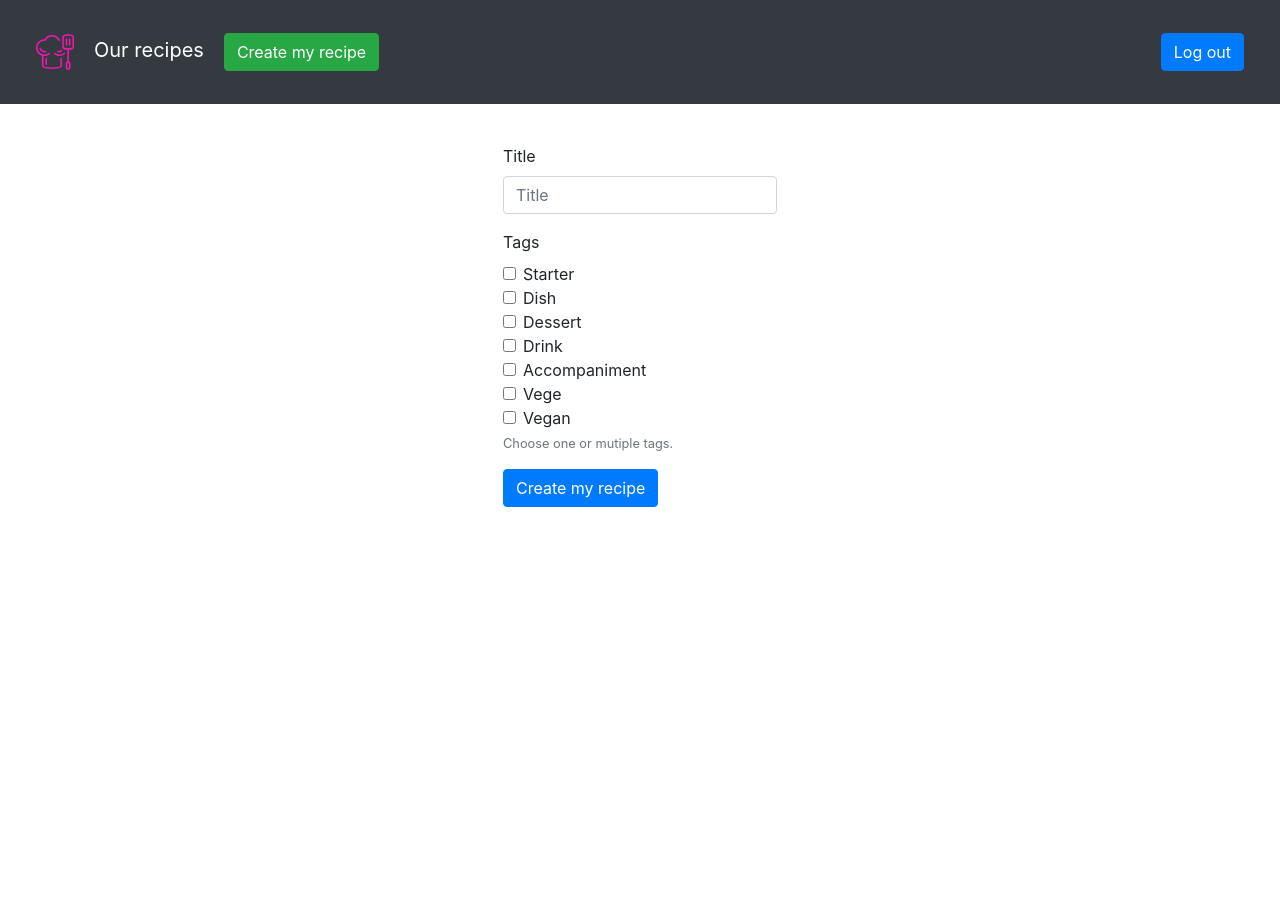
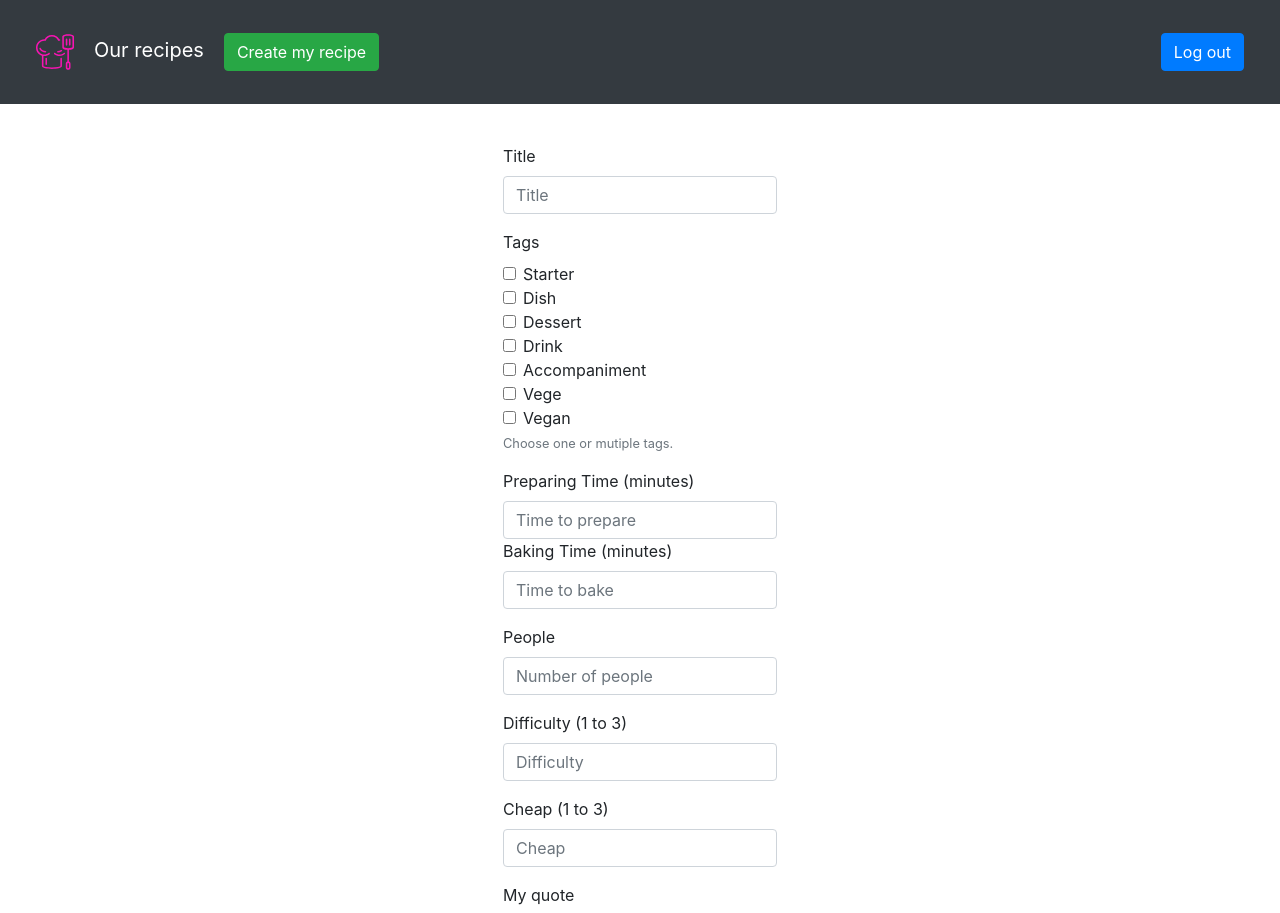
Before and after one commit to Hugo-Hontans/our-recipes, a React (Create React App) app in the folder client/: page /create in a window 1280 px wide. Shown: the top 913 px of the page. Before the commit the page ends 800 px from the top, so only its background shows below. Built offline with nearby package versions, Linux system fonts and the light colour scheme; no server answers; sample sign-in values are in the browser's storage.

Commit message:
start to create new fields for a recipe

```diff
--- a/client/src/app/recipe-create/recipe-create.js
+++ b/client/src/app/recipe-create/recipe-create.js
@@ -9,13 +9,16 @@ const tagLabels = ['Starter', 'Dish', 'Dessert', 'Drink', 'Accompaniment', 'Vege
 export const RecipeCreate = () => {
   const [title, setTitle] = useState('');
   const [tags, setTags] = useState([]);
+  const [preparingTime, setPreparingTime] = useState('');
+  const [bakingTime, setBakingTime] = useState('');
+  const [people, setPeople] = useState('');
+  const [difficulty, setDifficulty] = useState('');
+  const [cheap, setCheap] = useState('');
+  const [quote, setQuote] = useState('');
+
   const [isSubmitting, setIsSubmitting] = useState(false);
   const [isInError, setIsInError] = useState(false);
   const [isSuccessed, setIsSuccessed] = useState(false);
-
-  const handleChangeTitle = (event) => {
-    setTitle(event.target.value);
-  };
 
   const handleChangeTag = (event) => {
     const value = event.target.value;
@@ -50,7 +53,7 @@ export const RecipeCreate = () => {
     <Form onSubmit={(event) => {create(); event.preventDefault();}}>
       <Form.Group controlId="title">
         <Form.Label>Title</Form.Label>
-        <Form.Control value={title} onChange={handleChangeTitle} type="text" placeholder="Title" />
+        <Form.Control value={title} onChange={event => setTitle(event.target.value)} type="text" placeholder="Title" />
       </Form.Group>
 
       <Form.Group controlId="tags">
@@ -69,6 +72,33 @@ export const RecipeCreate = () => {
         </Form.Text>
       </Form.Group>
 
+      <Form.Group controlId="time">
+        <Form.Label>Preparing Time (minutes)</Form.Label>
+        <Form.Control value={preparingTime} onChange={event => setPreparingTime(event.target.value)} type="number" placeholder="Time to prepare" />
+        <Form.Label>Baking Time (minutes)</Form.Label>
+        <Form.Control value={bakingTime} onChange={event => setBakingTime(event.target.value)} type="number" placeholder="Time to bake" />
+      </Form.Group>
+
+      <Form.Group controlId="people">
+        <Form.Label>People</Form.Label>
+        <Form.Control value={people} onChange={event => setPeople(event.target.value)} type="number" placeholder="Number of people" />
+      </Form.Group>
+
+      <Form.Group controlId="difficulty">
+        <Form.Label>Difficulty (1 to 3)</Form.Label>
+        <Form.Control value={difficulty} onChange={event => setDifficulty(event.target.value)} type="number" placeholder="Difficulty" min="1" max="3" />
+      </Form.Group>
+
+      <Form.Group controlId="cheap">
+        <Form.Label>Cheap (1 to 3)</Form.Label>
+        <Form.Control value={cheap} onChange={event => setCheap(event.target.value)} type="number" placeholder="Cheap" min="1" max="3" />
+      </Form.Group>
+
+      <Form.Group controlId="quote">
+        <Form.Label>My quote</Form.Label>
+        <Form.Control value={quote} onChange={event => setQuote(event.target.value)} type="text" placeholder="To taste with..." />
+      </Form.Group>
+
       <Button variant="primary" type="submit" disabled={isSubmitting}>
         Create my recipe
       </Button>
```
